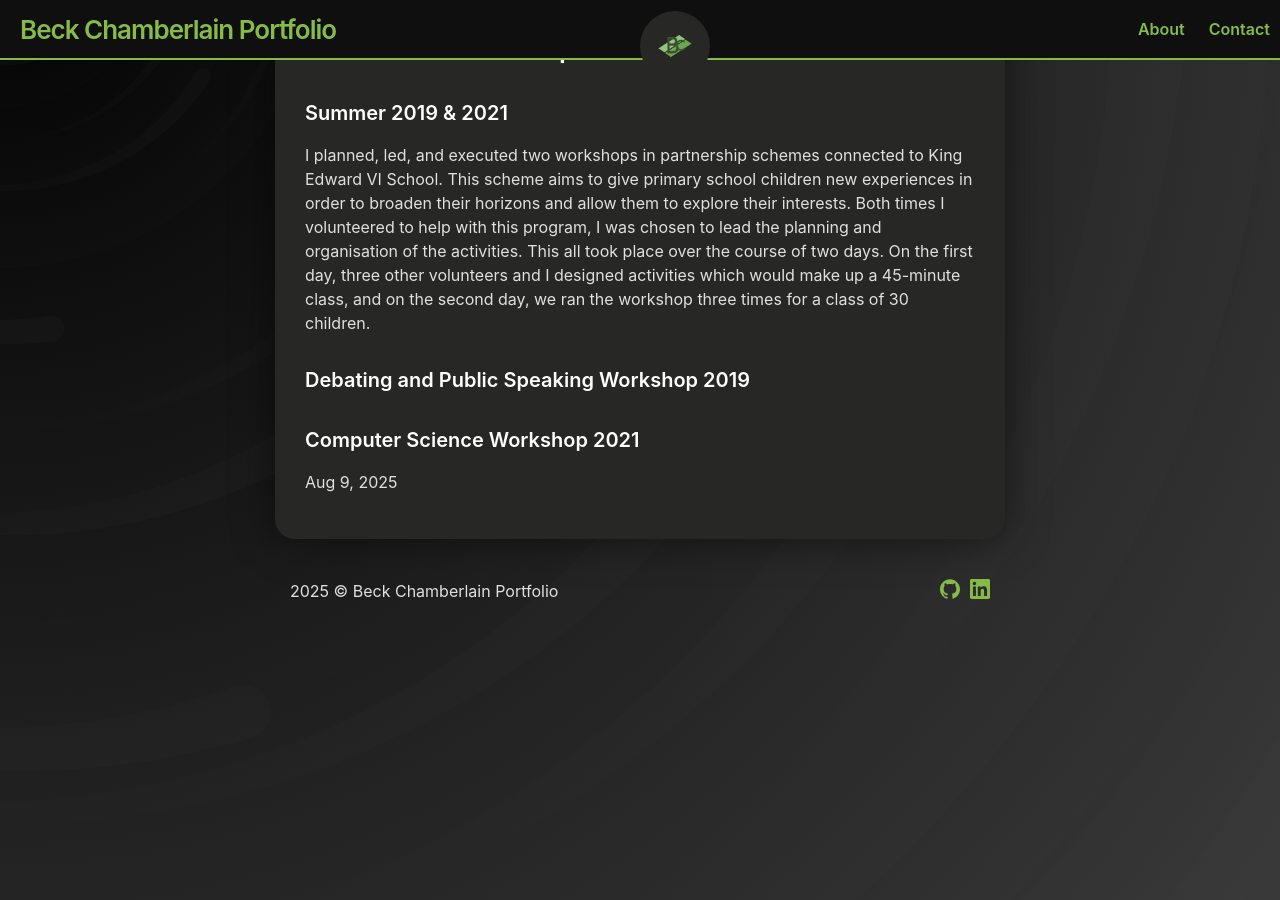
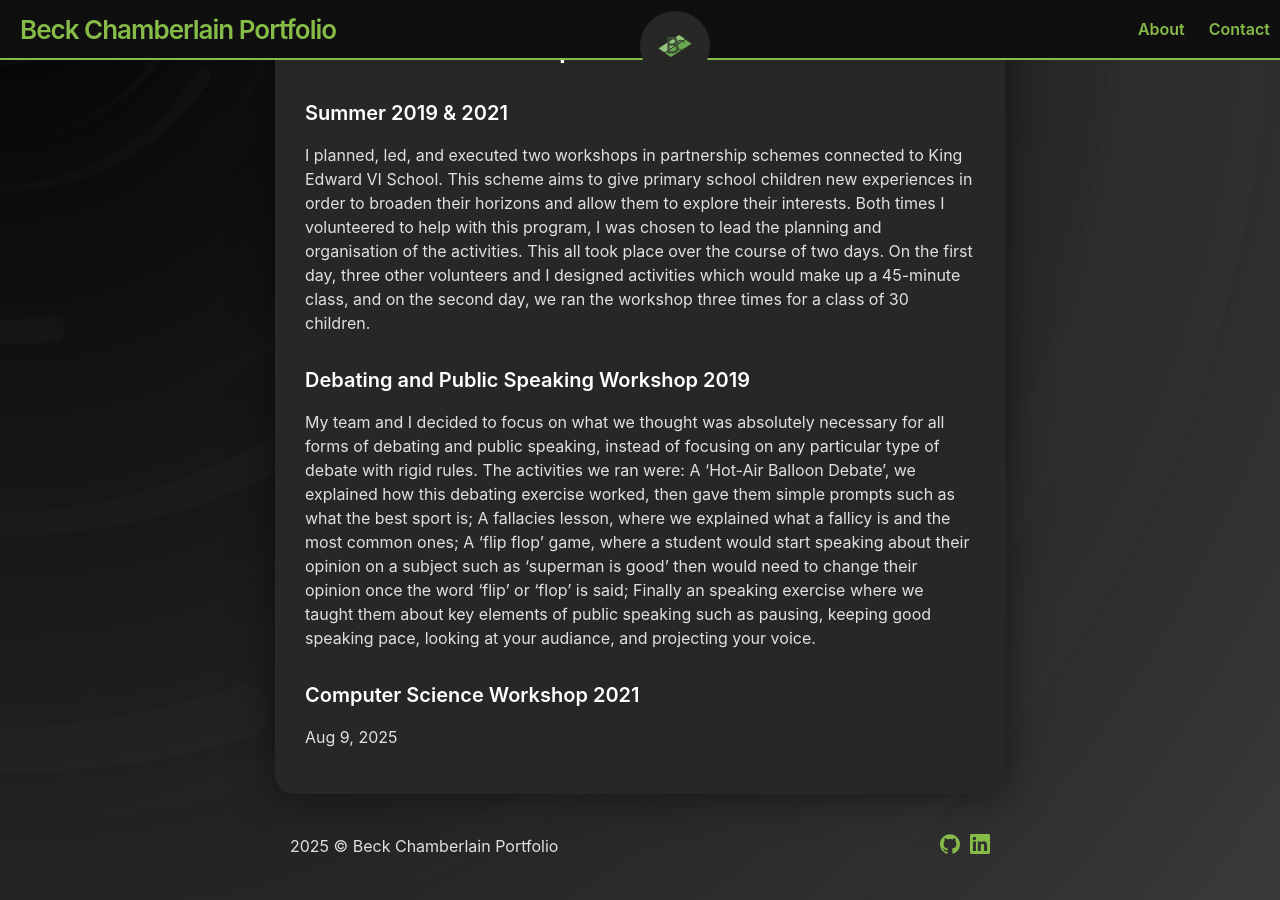
Before and after one commit to BeckCham/beckcham.github.io, a Jekyll site: the page built from _posts/2025-08-09-life-afk.md, in a window 1280 px wide and 900 px high, scrolled down 1972 px. Built offline with Jekyll 4.4.1, drawn with Linux system fonts in a browser that asks for light colours.

Commit message:
Update 2025-08-09-life-afk.md

```diff
--- a/_posts/2025-08-09-life-afk.md
+++ b/_posts/2025-08-09-life-afk.md
@@ -24,4 +24,9 @@ I planned, led, and executed two workshops in partnership schemes connected to K
 
 #### Debating and Public Speaking Workshop 2019
 
+My team and I decided to focus on what we thought was absolutely necessary for all forms of debating and public speaking, instead of focusing on any particular type
+of debate with rigid rules. The activities we ran were: A 'Hot-Air Balloon Debate', we explained how this debating exercise worked, then gave them simple prompts such as what the best sport is; A fallacies lesson, where we explained what a fallicy is and the most common ones; A 'flip flop' game, where a student would start speaking about their opinion on a subject such as 'superman is good' then would need to change their opinion once the word 'flip' or 'flop' is said; Finally an speaking exercise where we taught them about key elements of public speaking such as pausing, keeping good speaking pace, looking at your audiance, and projecting your voice.
+
+
+
 #### Computer Science Workshop 2021
```
